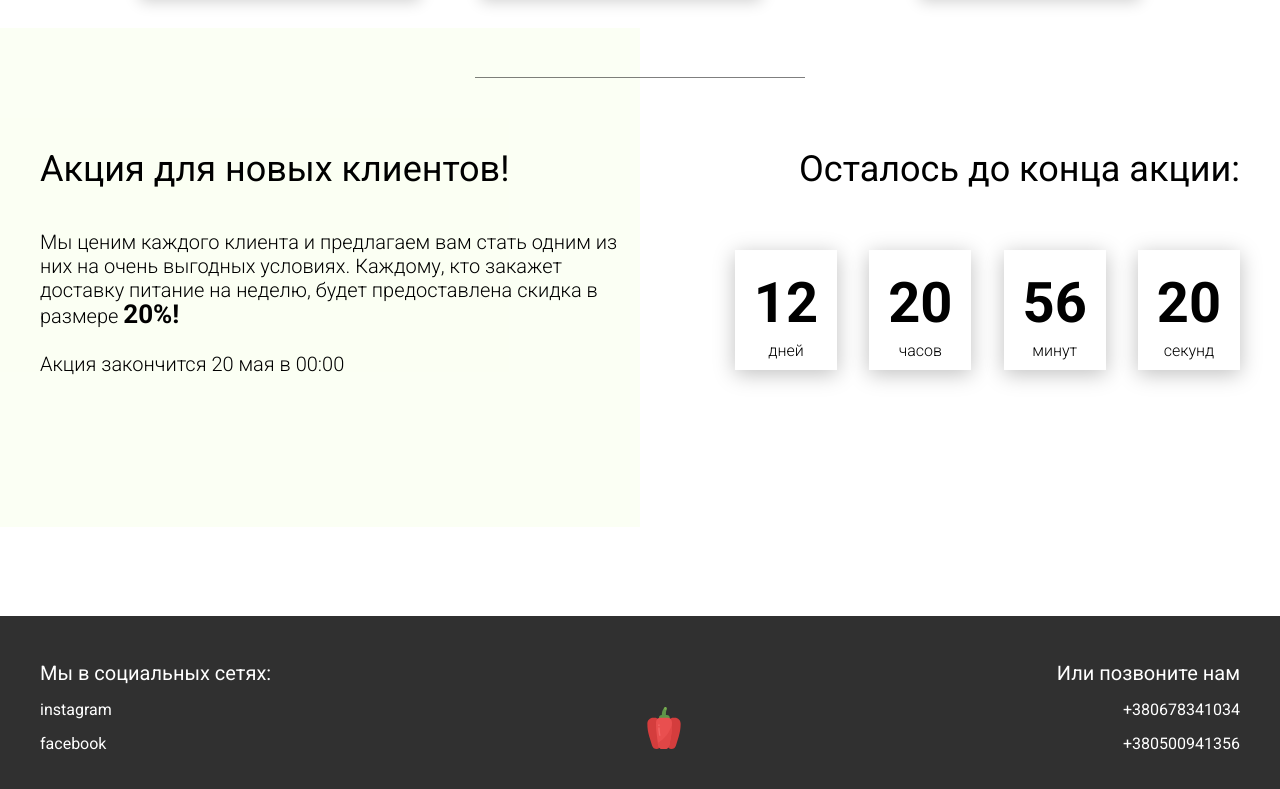
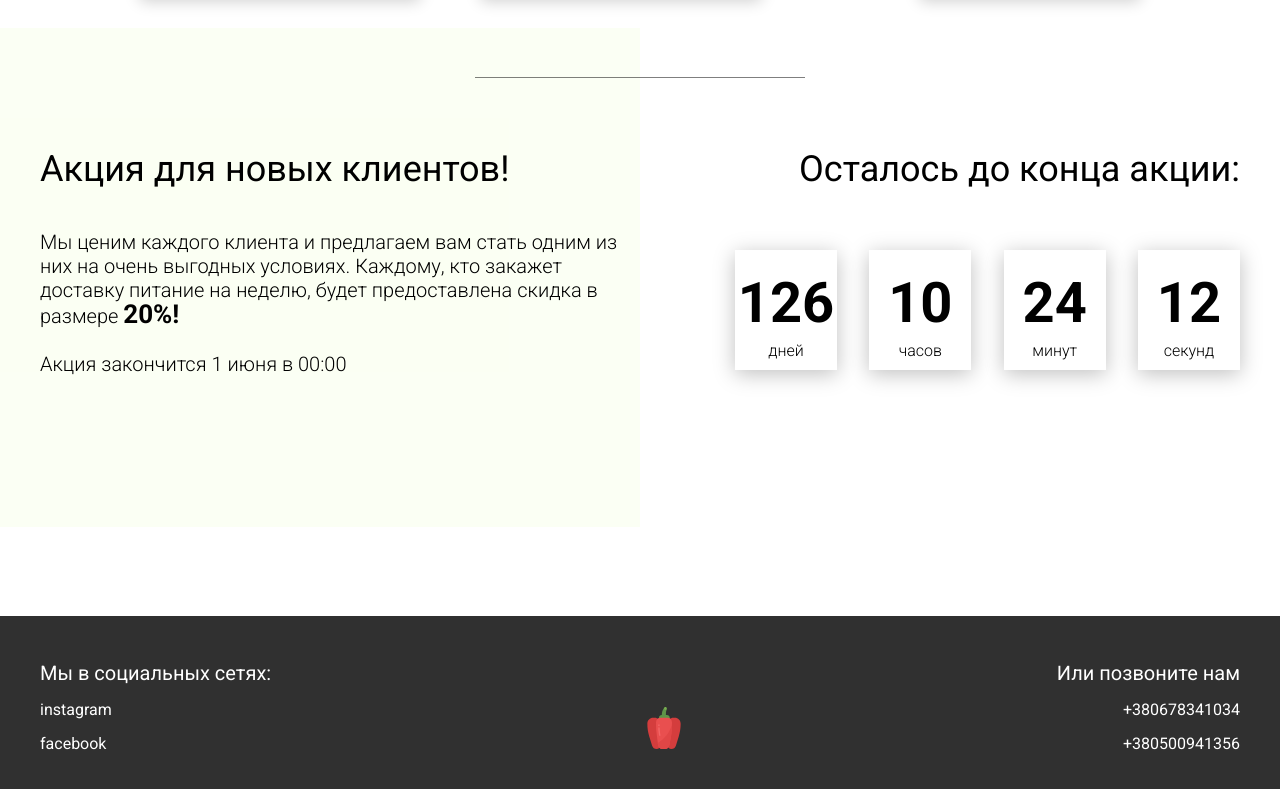
Before and after one commit to Henry128bit/Calorie-calculation, a plain HTML site: page index.html in a window 1280 px wide. Shown: the part 3439-4228 px from the top of the page. Drawn offline with Linux system fonts and the light colour scheme.

Commit message:
Add timer

```diff
--- a/index.html
+++ b/index.html
@@ -242,7 +242,7 @@
                     Мы ценим каждого клиента и предлагаем вам стать одним из них на очень выгодных условиях.
                     Каждому, кто закажет доставку питание на неделю, будет предоставлена скидка в размере <span>20%!</span>
                     <br><br>
-                    Акция закончится 20 мая в 00:00
+                    Акция закончится 1 июня в 00:00
                 </div>
             </div>
             <div class="promotion__timer">
--- a/js/script.js
+++ b/js/script.js
@@ -1,4 +1,6 @@
 window.addEventListener('DOMContentLoaded', () => {
+    // Tabs
+
     const tabs = document.querySelectorAll('.tabheader__item'),
           tabsContent = document.querySelectorAll('.tabcontent'),
           tabsParent = document.querySelector('.tabheader__items');
@@ -35,4 +37,61 @@ window.addEventListener('DOMContentLoaded', () => {
 
     hideTabContent();
     showTabContent();
+
+    // Timer
+
+    const deadline = '2023-06-01';
+
+    function getTimeRemaining (endtime) {
+        let days, hours, minutes, seconds;
+        const total = Date.parse(endtime) - new Date();
+
+        if (total <= 0) {
+            days = 0;
+            hours = 0;
+            minutes = 0;
+            seconds = 0;
+        } else {
+            days = Math.floor(total / (1000 * 60 * 60 * 24));
+            hours = Math.floor((total / (1000 * 60 * 60) % 24));
+            minutes = Math.floor((total / 1000 / 60) % 60);
+            seconds = Math.floor((total / 1000) % 60);
+        }
+
+        return {total, days, hours, minutes, seconds};
+    }
+
+    function getZero(num) {
+        if (num >= 0 && num < 10) {
+            return `0${num}`;
+        } else {
+            return num;
+        }
+    }
+
+    function setClock(selector, endtime) {
+        const timer = document.querySelector(selector),
+              days = timer.querySelector('#days'),
+              hours = timer.querySelector('#hours'),
+              minutes = timer.querySelector('#minutes'),
+              seconds = timer.querySelector('#seconds'),
+              timeInterval = setInterval(updateClock, 1000);
+
+        updateClock();
+
+        function updateClock() {
+            const t = getTimeRemaining(endtime);
+
+            days.innerHTML = getZero(t.days);
+            hours.innerHTML = getZero(t.hours);
+            minutes.innerHTML = getZero(t.minutes);
+            seconds.innerHTML = getZero(t.seconds);
+
+            if (t.total <= 0) {
+                clearInterval(timeInterval);
+            }
+        }
+    }
+
+    setClock('.timer', deadline);
 });
```
